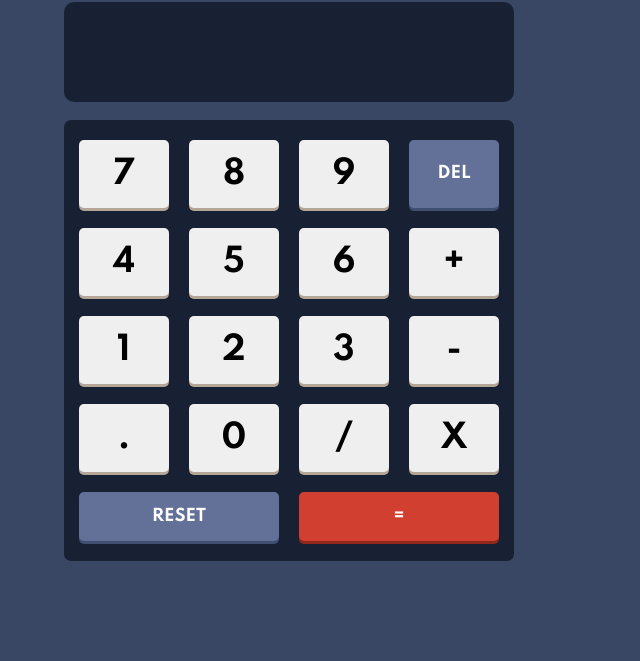
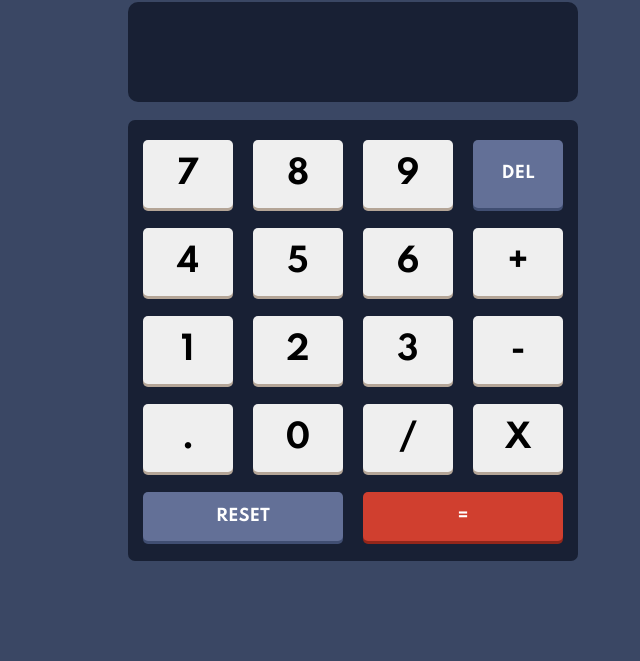
Before and after one commit to Abhisheksharma08/calculator-by-js, a website: page index.html in a window 1280 px wide. Shown: the part 139-800 px from the top of the page, without its empty margins (351-991 px from the left). Drawn offline with Linux system fonts and the light colour scheme.

Commit message:
calc update2

```diff
--- a/style.css
+++ b/style.css
@@ -128,3 +128,6 @@ button{
 /* .num{
 
 } */
+.container{
+    padding-left: 10%;
+}
```
